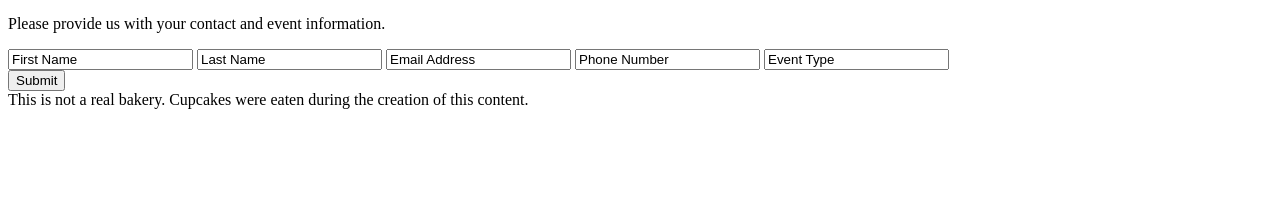
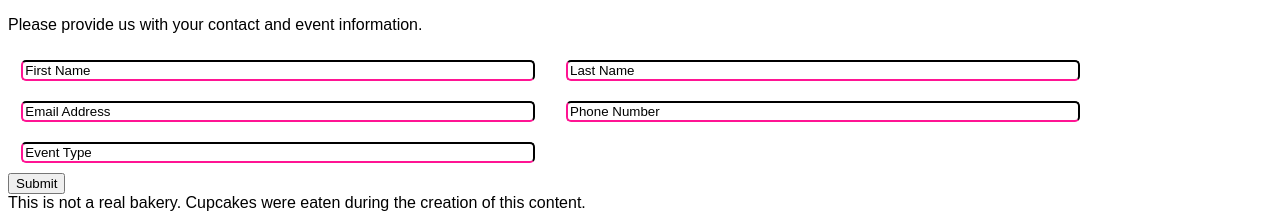
Before and after one commit to adifranco2/HTML_and_CSS-Projects, a plain HTML site: page One-Page Website/one_page_website.html in a window 1280 px wide. Shown: the part 2698-2918 px from the top of the page. Before the commit the page ends 2815 px from the top, so only its background shows below. Drawn offline with Linux system fonts and the light colour scheme.

Commit message:
adding initial css stylesheet

```diff
--- /dev/null
+++ b/One-Page Website/one_page_website.css
@@ -0,0 +1,24 @@
+/*-------------------------------------
+    Author: Amy DiFranco
+    one_page-website
+---------------------------------------
+    Generic Styles
+--------------------------------------*/
+html {
+    font-family: Arial, Helvetica, sans-serif;
+    font-size: 1em;
+}
+
+/*-------------------------------------
+    Form Styles
+---------------------------------------*/
+
+.information input[type="text"] {
+    width: 40%;
+    margin: 10px 1em;
+    border-top: 2px solid black;
+    border-right: 2px solid black;
+    border-bottom: 2px solid deeppink;
+    border-left: 2px solid deeppink;
+    border-radius: 5px;
+}
--- a/One-Page Website/one_page_website.html
+++ b/One-Page Website/one_page_website.html
@@ -2,6 +2,7 @@
 <html lang="en">
 	<head>
 		<meta charset="utf-8">
+		<link rel="stylesheet" href="one_page_website.css">
 		<title>D-Cups Cupcakes</title>
 	</head>
 	<body>
@@ -107,7 +108,7 @@
 						<p>
 							Please provide us with your contact and event information.
 						</p>
-						<div>
+						<div class="information">
 							<form action="" method="post">
 								<input class="info" type="text" value="First Name">
 								<input class="info" type="text" value="Last Name">
```
